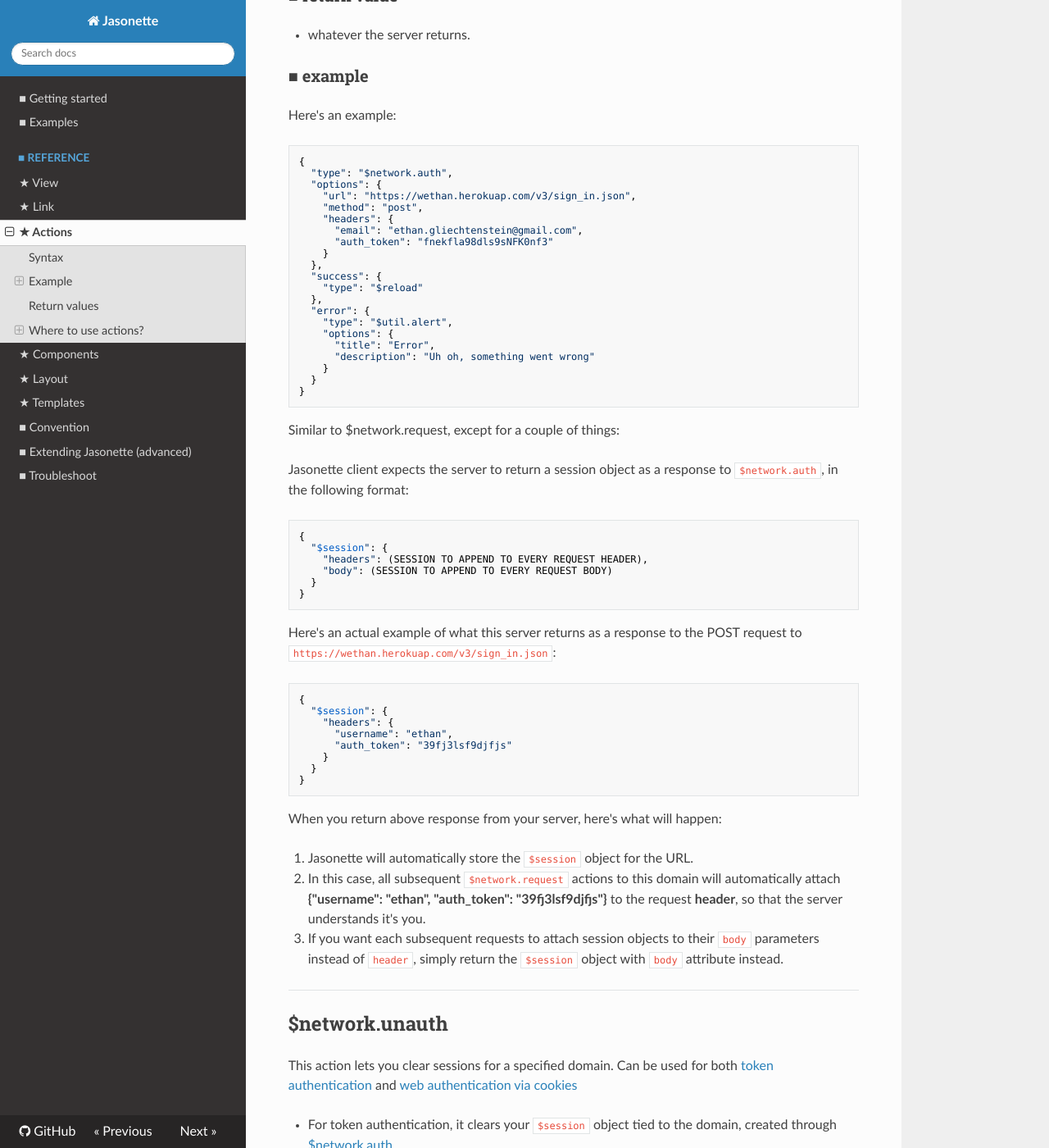
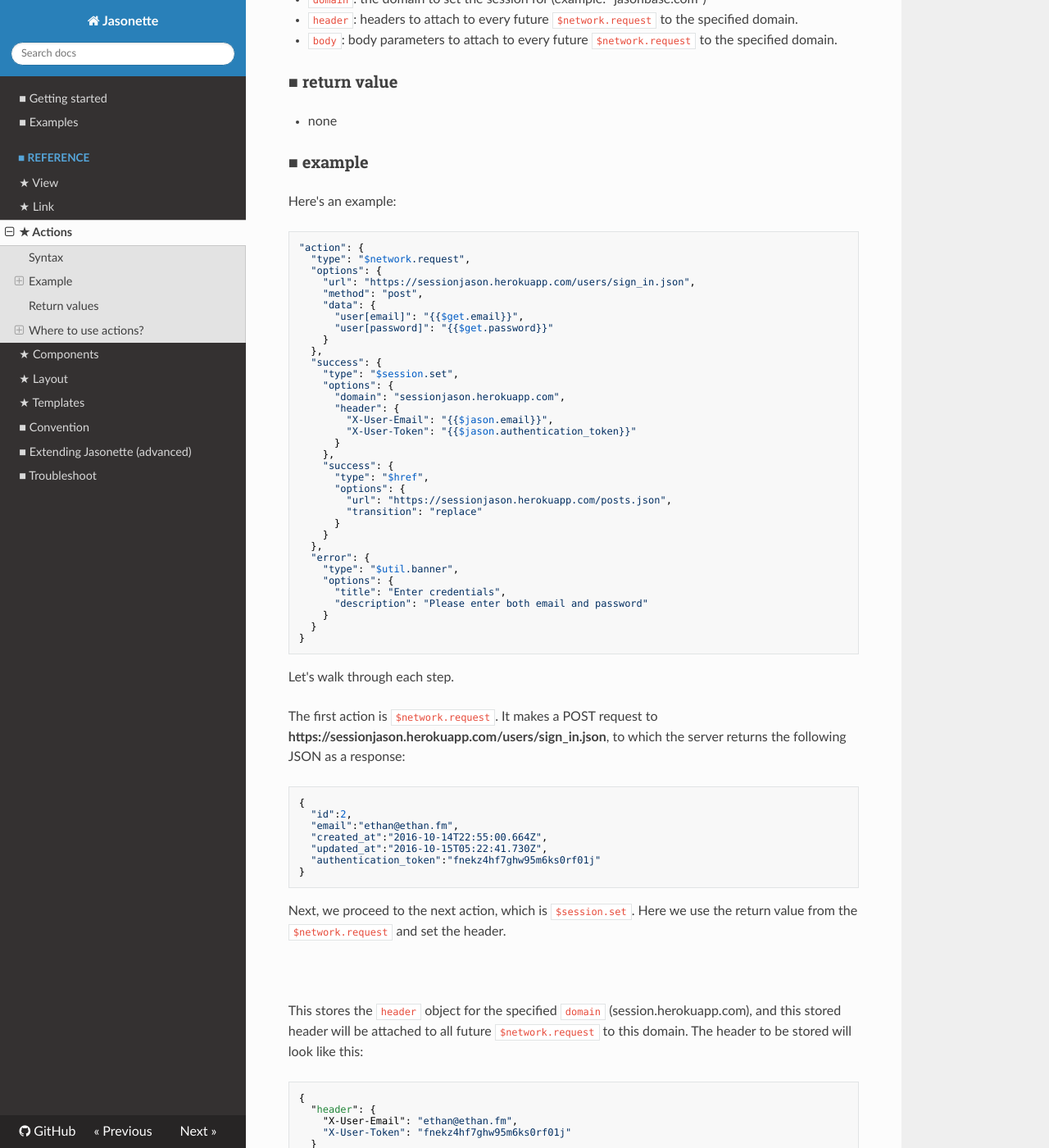
Before and after one commit to Jasonette/documentation, an MkDocs documentation site: the page built from docs/actions.md, in a window 1280 px wide and 1400 px high, scrolled down 22428 px. Shown: the whole window at 82% size. Built offline with MkDocs 1.6.1, drawn with Linux system fonts in a browser that asks for light colours; nearby versions of some CDN libraries; old or Windows-style settings are respelled for this version of MkDocs; some of the changed text lies outside the part shown.

Commit message:
Updated documentation to reflect JasonSessionAction ($network.auth/$network.unauth are to be deprecated)

```diff
--- a/docs/actions.md
+++ b/docs/actions.md
@@ -982,79 +982,107 @@ Check out the full code on Github:
 
 ---
 
-##$network.auth
-- `$network.auth` takes care of **token authentication** to authenticate into any mobile API.
+##── SESSION ──
+
+---
+
+##$session.set
+- `$session.set` takes care of **token authentication** to authenticate into any mobile API.
+- You need to call `$session.set` **after** a `$network.request` action to an authentication endpoint, which returns an authentication token.
 - For cookie based HTML authentication, see [Example 4 from `$network.request` above](#example-4-html-post-request-with-cookies).
 
 ### ■ options
-- `url`: The url endpoint for signing in.
-- `method`: `"get"` | `"post"` | `"put"` | `"delete"`.
-- `data`: Parameters to send along with the url (optional)
-- `headers`: Headers to attach to every request if any (optional)
+- `domain`: the domain to set the session for (example: "jasonbase.com")
+- `header`: headers to attach to every future `$network.request` to the specified domain.
+- `body`: body parameters to attach to every future `$network.request` to the specified domain.
 
 ### ■ return value
-- whatever the server returns.
+- none
 
 ### ■ example
 Here's an example:
 
-    {
-      "type": "$network.auth",
+    "action": {
+      "type": "$network.request",
       "options": {
-        "url": "https://wethan.herokuap.com/v3/sign_in.json",
+        "url": "https://sessionjason.herokuapp.com/users/sign_in.json",
         "method": "post",
-        "headers": {
-          "email": "ethan.gliechtenstein@gmail.com",
-          "auth_token": "fnekfla98dls9sNFK0nf3"
+        "data": {
+          "user[email]": "{{$get.email}}",
+          "user[password]": "{{$get.password}}"
         }
       },
       "success": {
-        "type": "$reload"
+        "type": "$session.set",
+        "options": {
+          "domain": "sessionjason.herokuapp.com",
+          "header": {
+            "X-User-Email": "{{$jason.email}}",
+            "X-User-Token": "{{$jason.authentication_token}}"
+          }
+        },
+        "success": {
+          "type": "$href",
+          "options": {
+            "url": "https://sessionjason.herokuapp.com/posts.json",
+            "transition": "replace"
+          }
+        }
       },
       "error": {
-        "type": "$util.alert",
+        "type": "$util.banner",
         "options": {
-          "title": "Error",
-          "description": "Uh oh, something went wrong"
-        }
-      }
-    }
-
-Similar to $network.request, except for a couple of things:
-
-Jasonette client expects the server to return a session object as a response to `$network.auth`, in the following format:
-
-    {
-      "$session": {
-        "headers": (SESSION TO APPEND TO EVERY REQUEST HEADER),
-        "body": (SESSION TO APPEND TO EVERY REQUEST BODY)
-      }
-    }
-
-Here's an actual example of what this server returns as a response to the POST request to `https://wethan.herokuap.com/v3/sign_in.json`:
-
-    {
-      "$session": {
-        "headers": {
-          "username": "ethan",
-          "auth_token": "39fj3lsf9djfjs"
-        }
-      }
-    }
-
-When you return above response from your server, here's what will happen:
-
-1. Jasonette will automatically store the `$session` object for the URL.
-2. In this case, all subsequent `$network.request` actions to this domain will automatically attach **{"username": "ethan", "auth_token": "39fj3lsf9djfjs"}** to the request **header**, so that the server understands it's you.
-3. If you want each subsequent requests to attach session objects to their `body` parameters instead of `header`, simply return the `$session` object with `body` attribute instead.
-
----
-
-
-##$network.unauth
-This action lets you clear sessions for a specified domain. Can be used for both [token authentication](#networkauth) and [web authentication via cookies](#example-4-html-post-request-with-cookies)
-
-- For token authentication, it clears your `$session` object tied to the domain, created through [$network.auth](#networkauth).
+          "title": "Enter credentials",
+          "description": "Please enter both email and password"
+        }
+      }
+    }
+
+Let's walk through each step.
+
+The first action is `$network.request`. It makes a POST request to **https://sessionjason.herokuapp.com/users/sign_in.json**, to which the server returns the following JSON as a response:
+
+    {
+      "id":2,
+      "email":"ethan@ethan.fm",
+      "created_at":"2016-10-14T22:55:00.664Z",
+      "updated_at":"2016-10-15T05:22:41.730Z",
+      "authentication_token":"fnekz4hf7ghw95m6ks0rf01j"
+    }
+
+Next, we proceed to the next action, which is `$session.set`. Here we use the return value from the `$network.request` and set the header.
+
+<br>
+
+This stores the `header` object for the specified `domain` (session.herokuapp.com), and this stored header will be attached to all future `$network.request` to this domain. The header to be stored will look like this:
+
+    {
+      "header": {
+        "X-User-Email": "ethan@ethan.fm",
+        "X-User-Token": "fnekz4hf7ghw95m6ks0rf01j"
+      }
+    }
+
+<br>
+
+After the `$session.set`, it goes to the next action `$href`. This transitions to **https://sessionjason.herokuapp.com/posts.json**.
+
+<br>
+
+This time, the network request will automatically attach the stored header to the request.
+
+<br>
+
+The server will recognize the authentication token and respond with the actual `posts.json`.
+
+
+---
+
+
+##$session.reset
+This action lets you clear sessions for a specified domain. Can be used for both [token authentication](#sessionset) and [web authentication via cookies](#example-4-html-post-request-with-cookies)
+
+- For token authentication, it clears your headers and body parameters objects tied to the domain, created through [$session.set](#sessionset).
 - For web requests (html), it clears your cookie tied to the domain, created through `html` type `$network.request`, [as described here](#example-4-html-post-request-with-cookies).
 
 ### ■  options
@@ -1068,9 +1096,9 @@ This action lets you clear sessions for a specified domain. Can be used for both
 No need to specify `type`, since it's `json` by default.
 
     {
-    	"type": "$network.unauth",
+    	"type": "$session.reset",
     	"options": {
-    		"domain": "http://jasonclient.org"
+        "domain": "sessionjason.herokuapp.com"
     	},
     	"success": {
     		"type": "$reload"
@@ -1085,7 +1113,7 @@ No need to specify `type`, since it's `json` by default.
 Just set the `options.type` as `html`.
 
     {
-    	"type": "$network.unauth",
+    	"type": "$session.reset",
     	"options": {
     		"domain": "http://news.ycombinator.com",
     		"type": "html"
```
Also changed, not shown: docs/images/no_provisioning_profiles.png (added).
